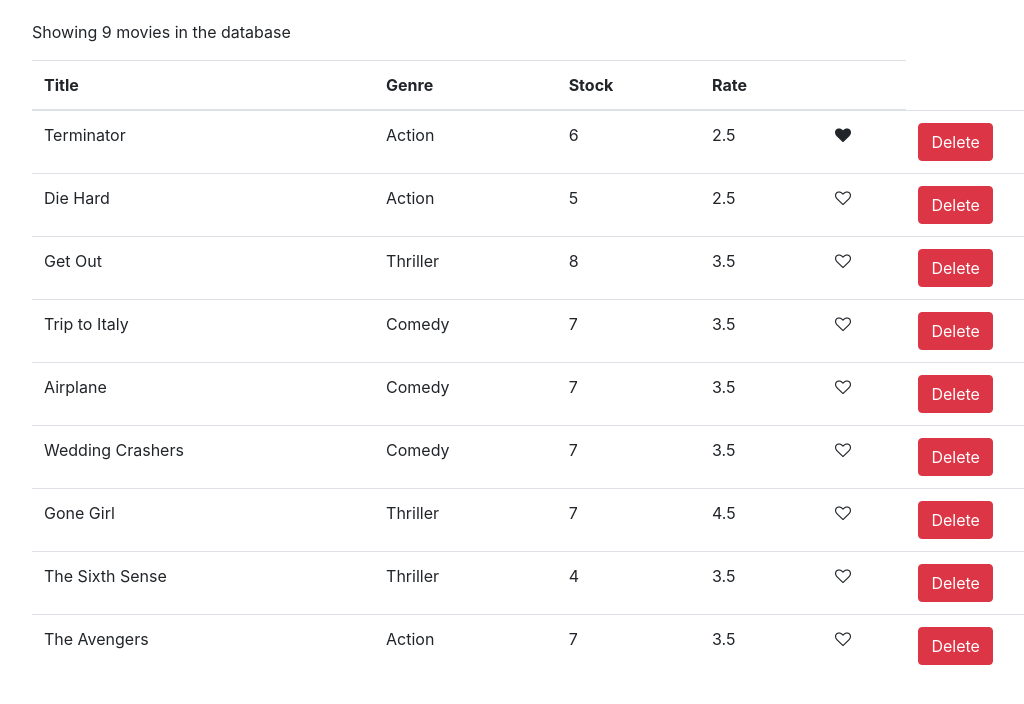
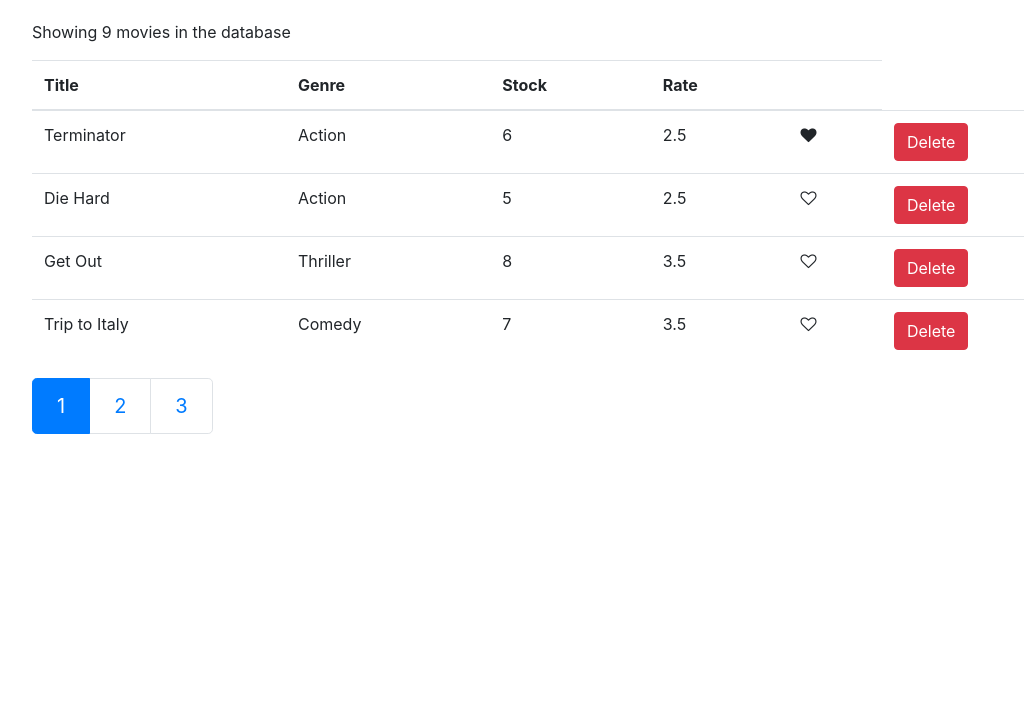
Before and after one commit to GGSMNandathilaka/reactjs-apps, a React (Create React App) app in the folder vidly/: page / in a window 1280 px wide. Shown: the top 704 px of the page, without its empty margins (68-1092 px from the left). Built offline with nearby package versions, Linux system fonts and the light colour scheme.

Commit message:
Implemented a paginator component

```diff
--- /dev/null
+++ b/vidly/src/components/common/paginator.jsx
@@ -0,0 +1,46 @@
+import React, { Component } from "react";
+
+class Paginator extends Component {
+  // Define a limit
+  // Define a offset
+  // No. of items in the list
+
+  render() {
+    const { items, limit, pageId, onPageClicked } = this.props;
+    const pagesCount = Math.ceil(items.length / limit);
+    const pagesArray = [];
+    for (let i = 1; i <= pagesCount; i++) {
+      pagesArray.push(i);
+    }
+
+    return (
+      <nav aria-label="...">
+        <ul className="pagination pagination-lg">
+          {/* <li className="page-item active" aria-current="page">
+            <span className="page-link">1</span>
+          </li> */}
+
+          {pagesArray.map((p) => (
+            <li
+              key={p}
+              className={this.getPageIdClasses(p, pageId)}
+              onClick={() => onPageClicked(p)}
+            >
+              <a className="page-link" href="#">
+                {p}
+              </a>
+            </li>
+          ))}
+        </ul>
+      </nav>
+    );
+  }
+
+  getPageIdClasses = (pageId, currentPageId) => {
+    let classes = "page-item";
+    if (pageId === currentPageId) classes += " active";
+    return classes;
+  };
+}
+
+export default Paginator;
--- a/vidly/src/components/movies.jsx
+++ b/vidly/src/components/movies.jsx
@@ -1,10 +1,13 @@
 import React, { Component } from "react";
 import { getMovies, deleteMovie } from "../services/fakeMovieService";
 import Like from "./common/like";
+import Paginator from "./common/paginator";
 
 class Movies extends Component {
   state = {
     movies: getMovies(),
+    pageId: 1,
+    limit: 4,
   };
 
   constructor() {
@@ -24,6 +27,10 @@ class Movies extends Component {
     movies[index] = { ...movie };
     movies[index].liked = !movie.liked;
     this.setState({ movies });
+  };
+
+  handlePageClicked = (pageId) => {
+    this.setState({ pageId });
   };
 
   render() {
@@ -49,16 +56,27 @@ class Movies extends Component {
           </thead>
           <tbody>{this.getBodyItems()}</tbody>
         </table>
+        <Paginator
+          items={this.state.movies}
+          limit={this.state.limit}
+          pageId={this.state.pageId}
+          onPageClicked={this.handlePageClicked}
+        />
       </React.Fragment>
     );
   }
 
   getBodyItems() {
-    const { movies } = this.state;
-    if (movies && movies.length > 0) {
+    const { movies, pageId, limit } = this.state;
+    const displayedMovies = [...movies].slice(
+      (pageId - 1) * limit,
+      pageId * limit
+    );
+
+    if (displayedMovies && displayedMovies.length > 0) {
       return (
         <React.Fragment>
-          {movies.map((movie) => (
+          {displayedMovies.map((movie) => (
             <tr key={movie._id}>
               <td>{movie.title}</td>
               <td>{movie.genre.name}</td>
```
